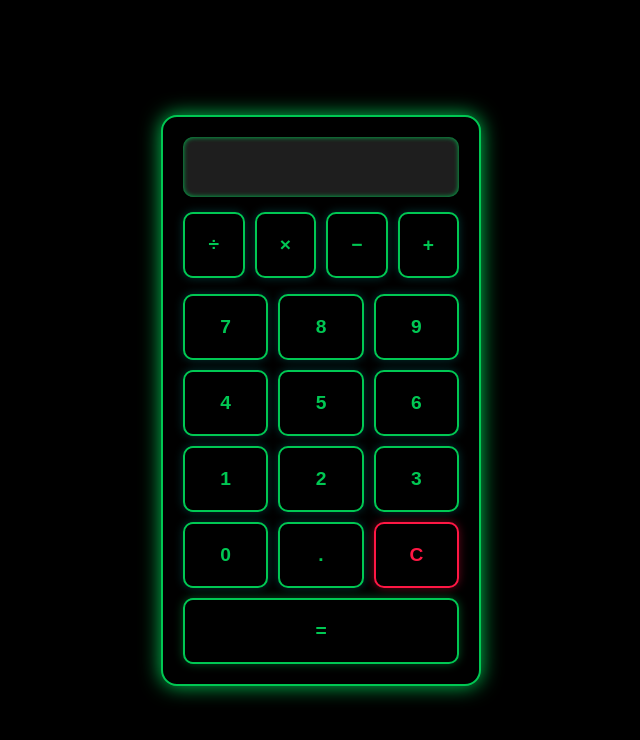
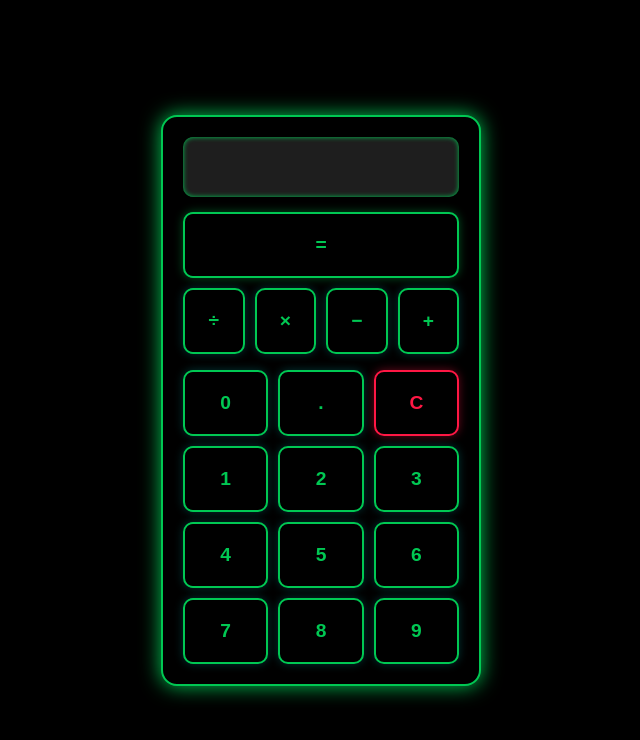
Before and after one commit to obi1codeob/javascript-projects, a plain HTML site: page basic-math-calculator/index.html in a window 1280 px wide. Shown: the whole page, without its empty margins (319-959 px from the left). Drawn offline with Linux system fonts and the light colour scheme.

Commit message:
rearranged keys so function keys were on top and number keys on bottom in sequential order

```diff
--- a/basic-math-calculator/index.html
+++ b/basic-math-calculator/index.html
@@ -16,6 +16,7 @@
 
             <!-- Row 1: Function keys -->
             <div class="function-row">
+                <button class="btn equal" data-action="equals">=</button>
                 <button class="btn function" data-value="/">÷</button>
                 <button class="btn function" data-value="*">×</button>
                 <button class="btn function" data-value="-">−</button>
@@ -24,28 +25,25 @@
 
             <!-- Row 2–5: Number keys (3 per row) -->
             <div class="number-grid">
-                <button class="btn" data-value="7">7</button>
-                <button class="btn" data-value="8">8</button>
-                <button class="btn" data-value="9">9</button>
+                <button class="btn" data-value="0">0</button>
+                <button class="btn" data-value=".">.</button>
+                <button class="btn clear" data-action="clear">C</button>
+
+                <button class="btn" data-value="1">1</button>
+                <button class="btn" data-value="2">2</button>
+                <button class="btn" data-value="3">3</button>
 
                 <button class="btn" data-value="4">4</button>
                 <button class="btn" data-value="5">5</button>
                 <button class="btn" data-value="6">6</button>
 
-                <button class="btn" data-value="1">1</button>
-                <button class="btn" data-value="2">2</button>
-                <button class="btn" data-value="3">3</button>
-
-                <button class="btn" data-value="0">0</button>
-                <button class="btn" data-value=".">.</button>
-                <button class="btn clear" data-action="clear">C</button>
-
-                <button class="btn equal" data-action="equals">=</button>
+                <button class="btn" data-value="7">7</button>
+                <button class="btn" data-value="8">8</button>
+                <button class="btn" data-value="9">9</button>
             </div>
         </div>
-    </div>
 
-    <script src="script.js"></script>
+        <script src="script.js"></script>
 </body>
 
 </html>
--- a/basic-math-calculator/style.css
+++ b/basic-math-calculator/style.css
@@ -5,7 +5,6 @@
 body {
     font-family: 'Segoe UI', Tahoma, Geneva, Verdana, sans-serif;
     background-color: #000;
-    /* Black background */
     display: flex;
     justify-content: center;
     align-items: center;
@@ -33,7 +32,6 @@ body {
     border: none;
     background: #1e1e1e;
     color: #00c853;
-    /* Laser blue text */
     margin-bottom: 15px;
     border-radius: 10px;
     box-shadow: inset 0 0 5px #00c853;
@@ -98,7 +96,7 @@ button:active {
     background-color: #000;
     color: #00c853;
     border: 2px solid #00c853;
-    grid-column: span 3;
+    grid-column: span 4;
     box-shadow: 0 0 10px rgba(0, 200, 83, 0.4);
 }
 
```
